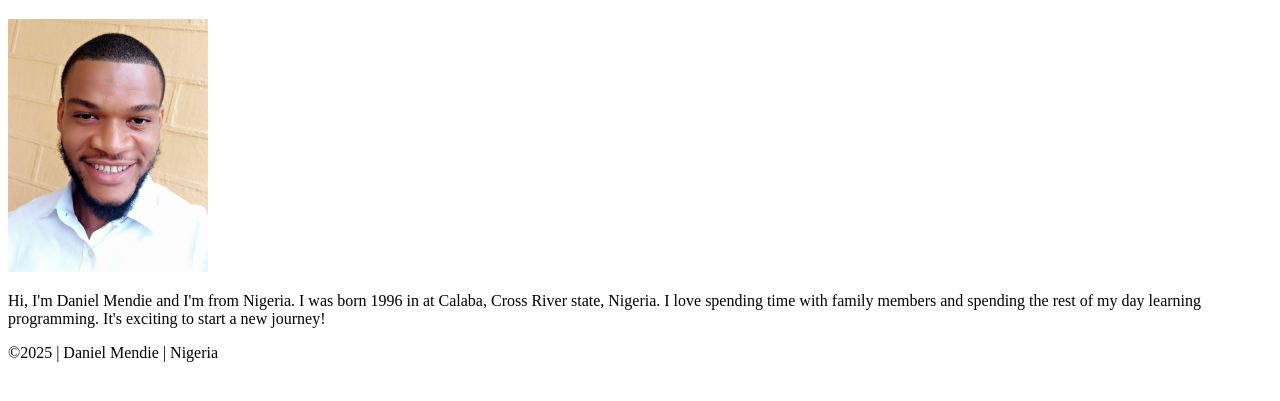
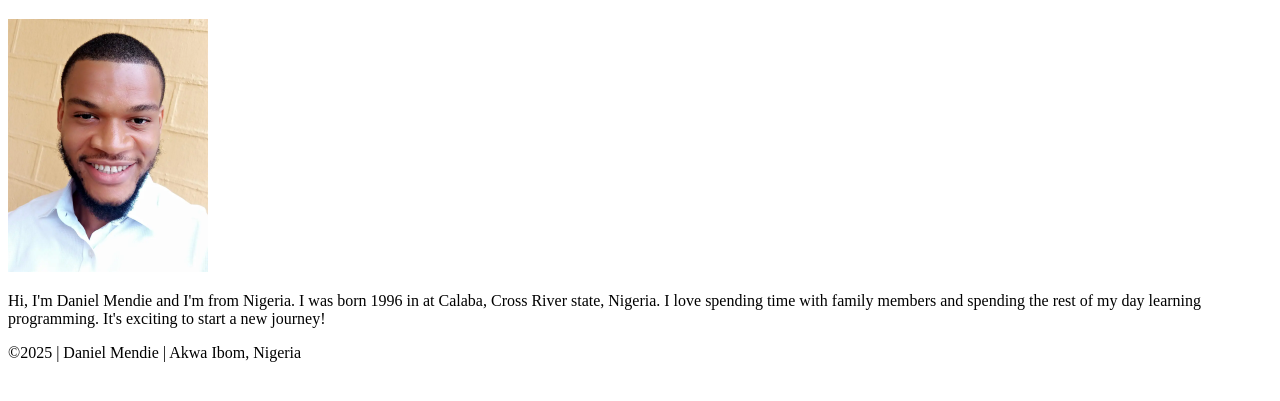
Before and after one commit to danielmendie/wdd130, a plain HTML site: page index.html in a window 1280 px wide. Shown: the part 87-488 px from the top of the page. Drawn offline with Linux system fonts and the light colour scheme.

Commit message:
Update index.html

```diff
--- a/index.html
+++ b/index.html
@@ -22,7 +22,7 @@
             start a new journey!</p>
     </main>
     <footer>
-        <p>&copy;2025 | Daniel Mendie | Nigeria</p>
+        <p>&copy;2025 | Daniel Mendie | Akwa Ibom, Nigeria</p>
     </footer>
 </body>
 
```
